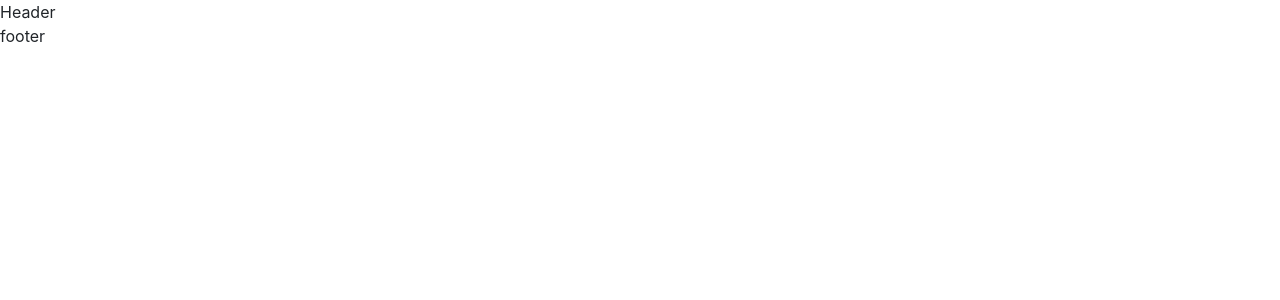
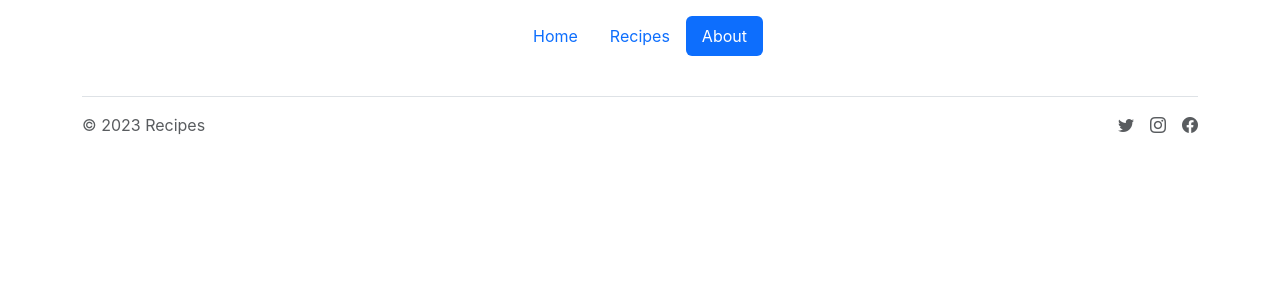
Before and after one commit to blertaaqerimi/recipes-react-app, a React (Create React App) app: page /about in a window 1280 px wide. Before the commit this address had no page. Shown: the top 300 px of the page. Built offline with nearby package versions, Linux system fonts and the light colour scheme.

Commit message:
added header and footer

```diff
--- a/public/index.html
+++ b/public/index.html
@@ -12,7 +12,7 @@
     <link rel="apple-touch-icon" href="%PUBLIC_URL%/logo192.png" />
     <link href="https://cdn.jsdelivr.net/npm/bootstrap@5.3.1/dist/css/bootstrap.min.css" rel="stylesheet" integrity="sha384-4bw+/aepP/YC94hEpVNVgiZdgIC5+VKNBQNGCHeKRQN+PtmoHDEXuppvnDJzQIu9" crossorigin="anonymous">
     <script src="https://cdn.jsdelivr.net/npm/bootstrap@5.3.1/dist/js/bootstrap.bundle.min.js" integrity="sha384-HwwvtgBNo3bZJJLYd8oVXjrBZt8cqVSpeBNS5n7C8IVInixGAoxmnlMuBnhbgrkm" crossorigin="anonymous"></script>
-
+    <link rel="stylesheet" href="https://cdn.jsdelivr.net/npm/bootstrap-icons@1.10.5/font/bootstrap-icons.css">
     <!--
       manifest.json provides metadata used when your web app is installed on a
       user's mobile device or desktop. See https://developers.google.com/web/fundamentals/web-app-manifest/
--- a/src/components/footer.js
+++ b/src/components/footer.js
@@ -1,10 +1,20 @@
 
 const Footer = () => {
-    return (
-      <div>
-          footer
-      </div>
-    )
-  }
+  return (
+    <div className="container">
+      <footer className="d-flex flex-wrap justify-content-between align-items-center py-3 my-4 border-top">
+        <div className="col-md-4 d-flex align-items-center">
+          <span className="mb-3 mb-md-0 text-body-secondary">© {new Date().getFullYear()} Recipes</span>
+        </div>
 
-  export default Footer;
+        <ul className="nav col-md-4 justify-content-end list-unstyled d-flex">
+          <li className="ms-3"><a className="text-body-secondary" href="www.twitter.com"><i class="bi bi-twitter"></i></a></li>
+          <li className="ms-3"><a className="text-body-secondary" href="www.instagram.com"><i class="bi bi-instagram"></i></a></li>
+          <li className="ms-3"><a className="text-body-secondary" href="www.facebook.com"><i class="bi bi-facebook"></i></a></li>
+        </ul>
+      </footer>
+    </div>
+  )
+}
+
+export default Footer;
--- a/src/components/header.js
+++ b/src/components/header.js
@@ -1,10 +1,34 @@
+import { Link, useLocation } from "react-router-dom";
+import React from 'react';
+
+const routes = [
+  { path: "/", label: "Home" },
+  { path: "/recipes", label: "Recipes" },
+  { path: "/about", label: "About" },
+];
 
 const Header = () => {
-    return (
-      <div>
-          Header
-      </div>
-    )
-  }
+  const location = useLocation();
 
-  export default Header;
+  return (
+    <div className="container">
+      <header className="d-flex justify-content-center py-3">
+        <ul className="nav nav-pills">
+          {routes.map((route, index) => (
+            <li className="nav-item" key={index}>
+              <Link
+                to={route.path}
+                className={`nav-link ${location.pathname === route.path ? 'active' : ''}`}
+                aria-current="page"
+              >
+                {route.label}
+              </Link>
+            </li>
+          ))}
+        </ul>
+      </header>
+    </div>
+  );
+};
+
+export default Header;
```
